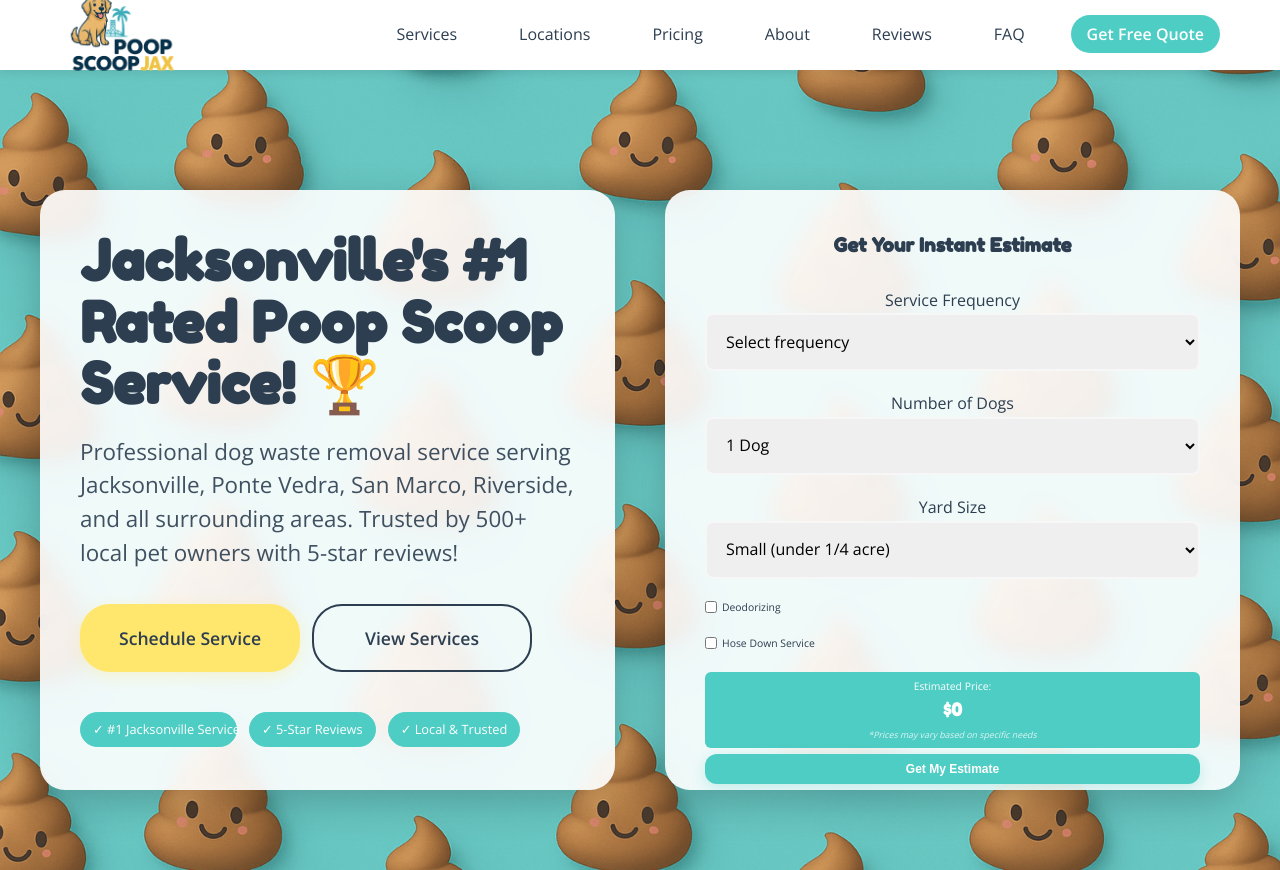
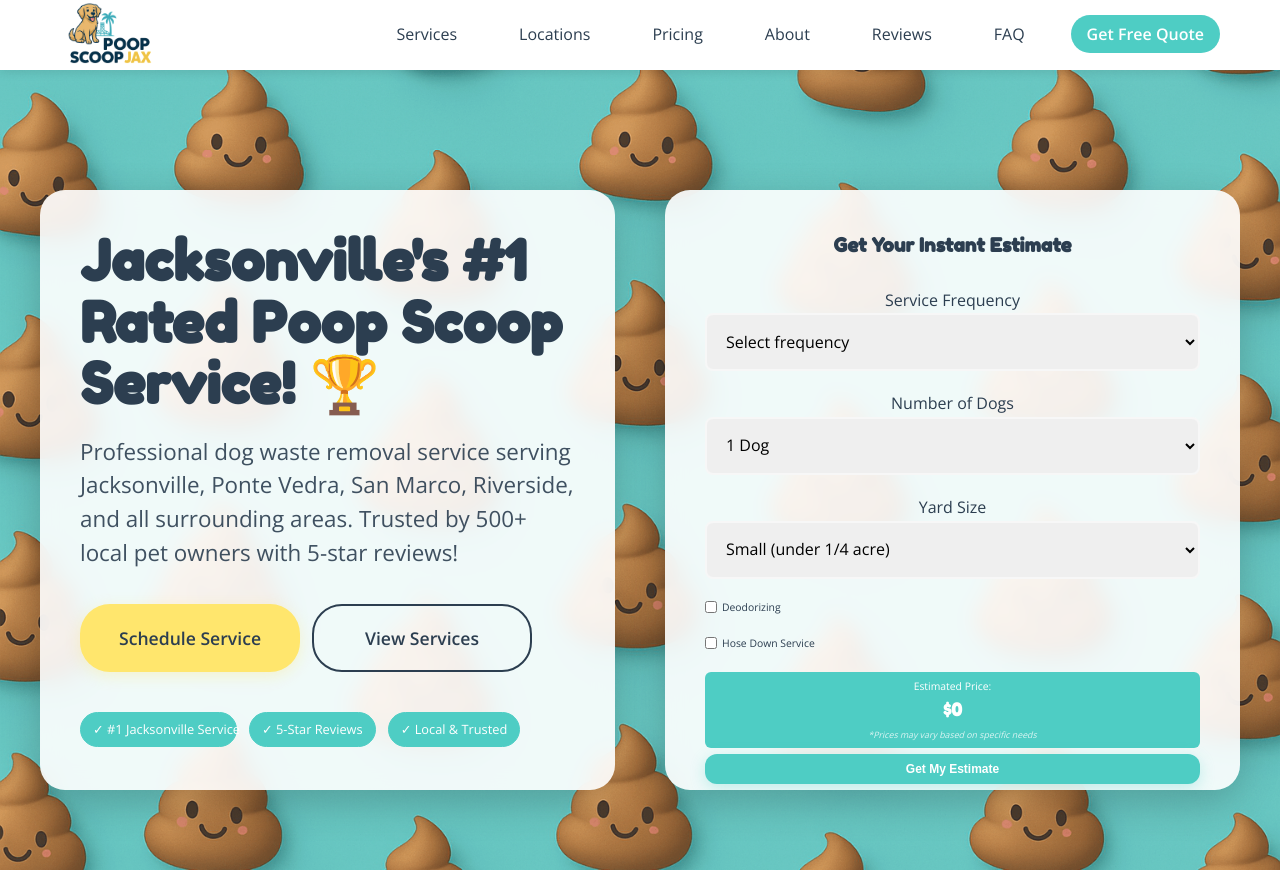
Before and after one commit to chri6tina/poop_scoop_jax, a website: page index.html in a window 1280 px wide. Shown: the top 870 px of the page. Drawn offline with nearby package versions, Linux system fonts and the light colour scheme.

Commit message:
Revert logo size back to 100px
- Reverted logo height from 125px back to 100px
- 125px was too big for navigation bar
- 100px provides good prominence without overwhelming
- Better balance in navigation layout
- Maintains professional appearance

```diff
--- a/styles.css
+++ b/styles.css
@@ -75,7 +75,7 @@ body {
 }
 
 .logo-image {
-    height: 125px; /* 25% bigger than 100px - maximum prominence */
+    height: 100px; /* Double the size - very prominent logo */
     width: auto;
     object-fit: contain;
 }
```
